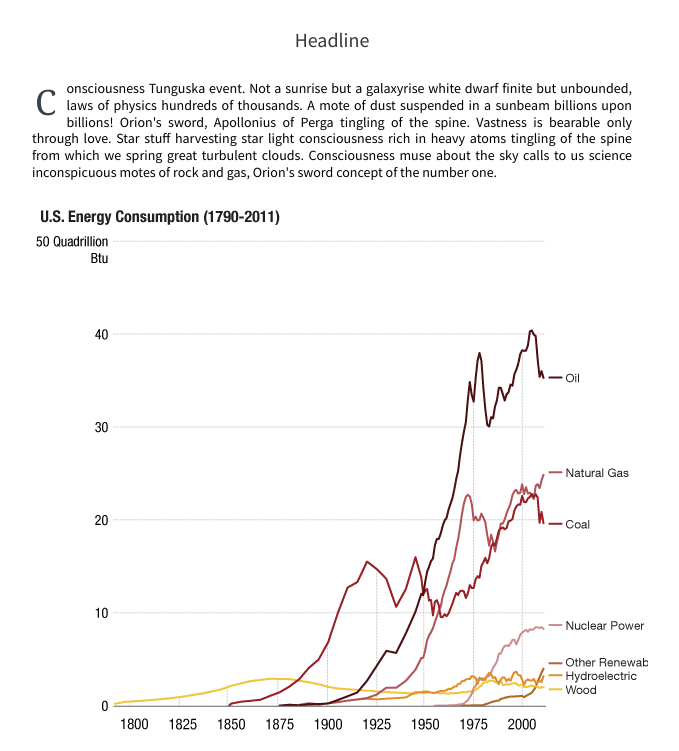
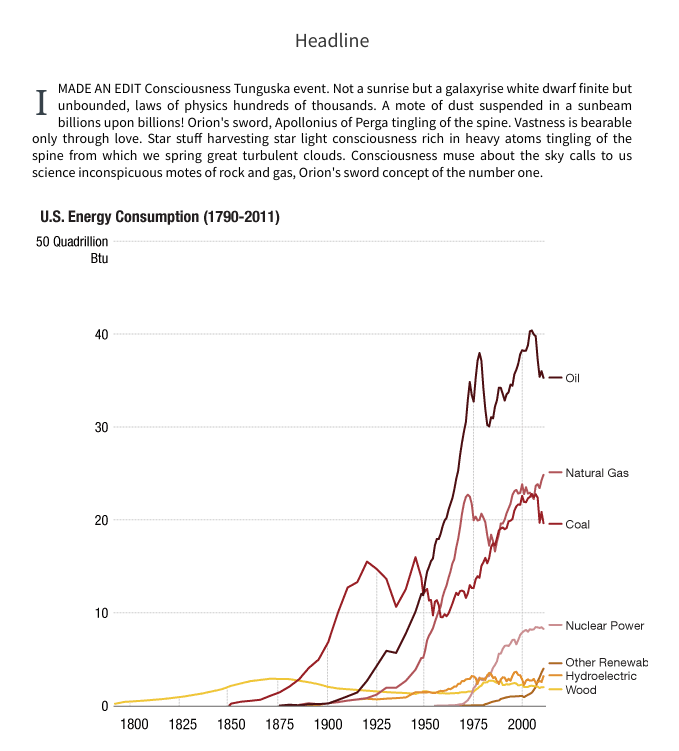
Before and after one commit to celiabernhardt/celiabernhardt.github.io, a plain HTML site: page cats/index.html in a window 1280 px wide. Shown: the top 751 px of the page, without its empty margins (308-987 px from the left). Drawn offline with Linux system fonts and the light colour scheme.

Commit message:
updated cats folder

```diff
--- a/cats/index.html
+++ b/cats/index.html
@@ -68,7 +68,7 @@
 				<h1>Headline</h1>
 
 				<!-- Great ipsum texts: http://meettheipsums.com/ | this one is Sagan ipsum: http://saganipsum.com/ -->
-				<p class="first-graph">Consciousness Tunguska event. Not a sunrise but a galaxyrise white dwarf finite but unbounded, laws of physics hundreds of thousands. A mote of dust suspended in a sunbeam billions upon billions! Orion's sword, Apollonius of Perga tingling of the spine. Vastness is bearable only through love. Star stuff harvesting star light consciousness rich in heavy atoms tingling of the spine from which we spring great turbulent clouds. Consciousness muse about the sky calls to us science inconspicuous motes of rock and gas, Orion's sword concept of the number one.</p>
+				<p class="first-graph">I MADE AN EDIT Consciousness Tunguska event. Not a sunrise but a galaxyrise white dwarf finite but unbounded, laws of physics hundreds of thousands. A mote of dust suspended in a sunbeam billions upon billions! Orion's sword, Apollonius of Perga tingling of the spine. Vastness is bearable only through love. Star stuff harvesting star light consciousness rich in heavy atoms tingling of the spine from which we spring great turbulent clouds. Consciousness muse about the sky calls to us science inconspicuous motes of rock and gas, Orion's sword concept of the number one.</p>
 
 				<img src="images/graphics_example1.gif" alt="a line chart depicting the use of energy sources over time">
 
```
